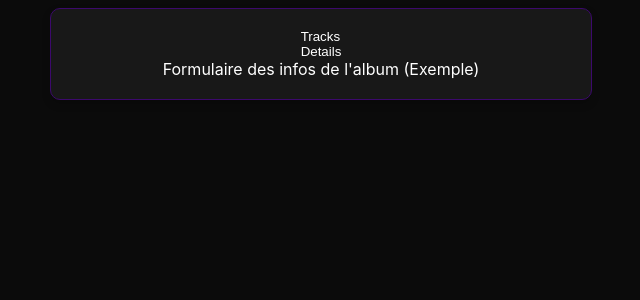
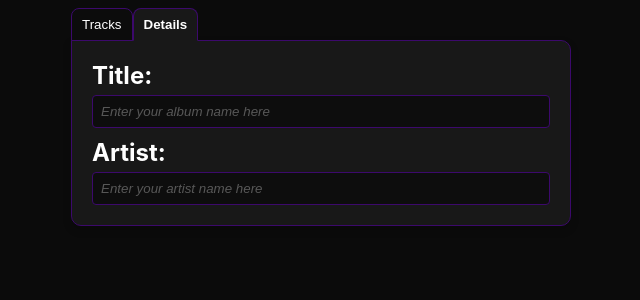
Before and after one commit to julienstem/albumpreviewer, a React (Vite) app: page / in a window 1280 px wide. Both pictures are taken after a click on the button "Details". Shown: the top 300 px of the page, without its empty margins (319-959 px from the left). Built offline with nearby package versions, Linux system fonts and the light colour scheme.

Commit message:
details manager

```diff
--- a/src/components/album-builder/album-builder.css
+++ b/src/components/album-builder/album-builder.css
@@ -1,12 +1,58 @@
+.album-builder,
+.album-builder *,
+.album-builder *::before,
+.album-builder *::after {
+  box-sizing: border-box;
+}
+
 .album-builder {
   min-width: 500px;
-  width: 90%;
+  width: 100%;
   display: flex;
   flex-direction: column;
   align-items: center;
+}
+
+.album-builder-tabs {
+  width: 100%;
+  display: flex;
+  flex-direction: row;
+  align-items: flex-end;
+  position: relative;
+  z-index: 2;
+}
+
+.tab-button {
+  background-color: var(--transparent-background-color);
+  border: 1px solid var(--border-color);
+  /* On arrondit uniquement les coins supérieurs pour l'effet onglet */
+  border-top-left-radius: 8px;
+  border-top-right-radius: 8px;
+  padding: 8px 10px;
+  cursor: pointer;
+  color: var(--text-color, #fff);
+  transition: background-color 0.2s ease;
+
+  /* Permet à l'onglet de descendre d'un pixel pour masquer la bordure du contenu */
+  margin-bottom: -1px;
+}
+
+.selected-tab {
+  background-color: var(--component-background-color);
+  border-bottom-color: transparent;
+  font-weight: bold;
+}
+
+.content-div {
+  width: 100%;
   padding: 20px;
   background-color: var(--component-background-color);
   border: 1px solid var(--border-color);
-  border-radius: 10px;
+  border-bottom-left-radius: 10px;
+  border-bottom-right-radius: 10px;
+  border-top-right-radius: 10px;
+
   box-shadow: 0 4px 8px rgba(0, 0, 0, 0.2);
+  position: relative;
+  z-index: 1;
 }
--- a/src/components/album-builder/album-builder.tsx
+++ b/src/components/album-builder/album-builder.tsx
@@ -1,9 +1,8 @@
-import { useState, type ReactElement, type ReactNode } from "react";
+import { useState } from "react";
 import type { Metadata } from "../../types/metadata";
 import "./album-builder.css";
-import DragDrop from "../drag-drop/drag-drop";
-import MetadataList from "../metadata-list/metadata-list";
 import TracksManager from "../tracks-manager/tracks-manager";
+import DetailsManager from "../details-manager/details-manager";
 
 const builderTabs = ["Tracks", "Details"];
 
@@ -34,11 +33,7 @@ function AlbumBuilder() {
           />
         );
       case "Details":
-        return (
-          <div className="tab-panel">
-            Formulaire des infos de l'album (Exemple)
-          </div>
-        );
+        return <DetailsManager></DetailsManager>;
       default:
         return null;
     }
@@ -49,11 +44,18 @@ function AlbumBuilder() {
       <div className="album-builder-tabs">
         {builderTabs.map((label) => {
           return (
-            <button onClick={() => handleChangeTab(label)}>{label}</button>
+            <button
+              className={
+                "tab-button " + (selectedTab == label ? "selected-tab" : "")
+              }
+              onClick={() => handleChangeTab(label)}
+            >
+              {label}
+            </button>
           );
         })}
       </div>
-      {renderTabContent()}
+      <div className="content-div">{renderTabContent()}</div>
     </div>
   );
 }
--- /dev/null
+++ b/src/components/details-manager/details-manager.css
@@ -0,0 +1,13 @@
+.details-manager {
+  width: 100%;
+  display: flex;
+  flex-direction: column;
+  gap: 10px;
+}
+
+.detail-field {
+  width: 100%;
+  display: flex;
+  flex-direction: column;
+  gap: 5px;
+}
--- /dev/null
+++ b/src/components/details-manager/details-manager.tsx
@@ -0,0 +1,43 @@
+import { useState } from "react";
+import { useAlbum } from "../../context/album-context/album-context";
+import "./details-manager.css";
+
+function DetailsManager() {
+  const context = useAlbum();
+  const [title, setTitle] = useState<string>("");
+  const [artist, setArtist] = useState<string>("");
+  const handleTitleInput = (input: string) => {
+    setTitle(input);
+    context.updateAlbumInfo({ title, artist });
+  };
+
+  const handleArtistInput = (input: string) => {
+    setArtist(input);
+    context.updateAlbumInfo({ title, artist });
+  };
+
+  return (
+    <div className="details-manager">
+      <div className="detail-field">
+        <h2>Title:</h2>
+        <input
+          className="album-details-input"
+          type="text"
+          placeholder="Enter your album name here"
+          onChange={(event) => handleTitleInput(event.target.value)}
+        ></input>
+      </div>
+      <div className="detail-field">
+        <h2>Artist:</h2>
+        <input
+          className="album-details-input"
+          type="text"
+          placeholder="Enter your artist name here"
+          onChange={(event) => handleArtistInput(event.target.value)}
+        ></input>
+      </div>
+    </div>
+  );
+}
+
+export default DetailsManager;
--- a/src/index.css
+++ b/src/index.css
@@ -73,3 +73,42 @@ input[type="checkbox"]::before {
 input[type="checkbox"]:checked::before {
   transform: scale(1);
 }
+
+input[type="text"] {
+  -webkit-appearance: none;
+  appearance: none;
+
+  background-color: var(--transition-background-color);
+  color: var(--text);
+  border: 1px solid var(--border-color);
+  border-radius: 4px;
+  padding: 8px;
+
+  display: inline-grid;
+  place-content: center;
+  position: relative;
+}
+
+input[type="text"]:hover:not(:disabled) {
+  border-color: var(--accent-color);
+  cursor: text;
+}
+
+input[type="text"]:focus {
+  outline: none;
+  border-color: var(--accent-color);
+
+  box-shadow: 0 0 0 3px rgba(var(--accent-color-rgb), 0.2);
+  background-color: var(--component-background-color);
+}
+
+input[type="text"]::placeholder {
+  color: var(--text-muted, #777);
+  opacity: 0.7;
+  font-style: italic;
+}
+
+h2 {
+  padding: 0;
+  margin: 0;
+}
```
